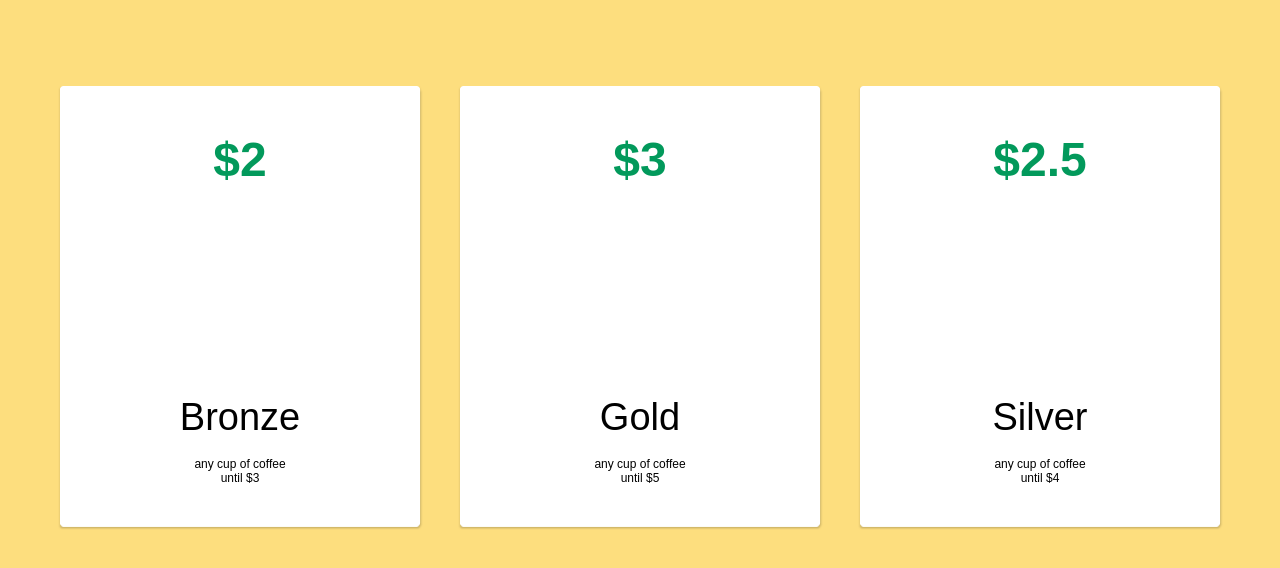
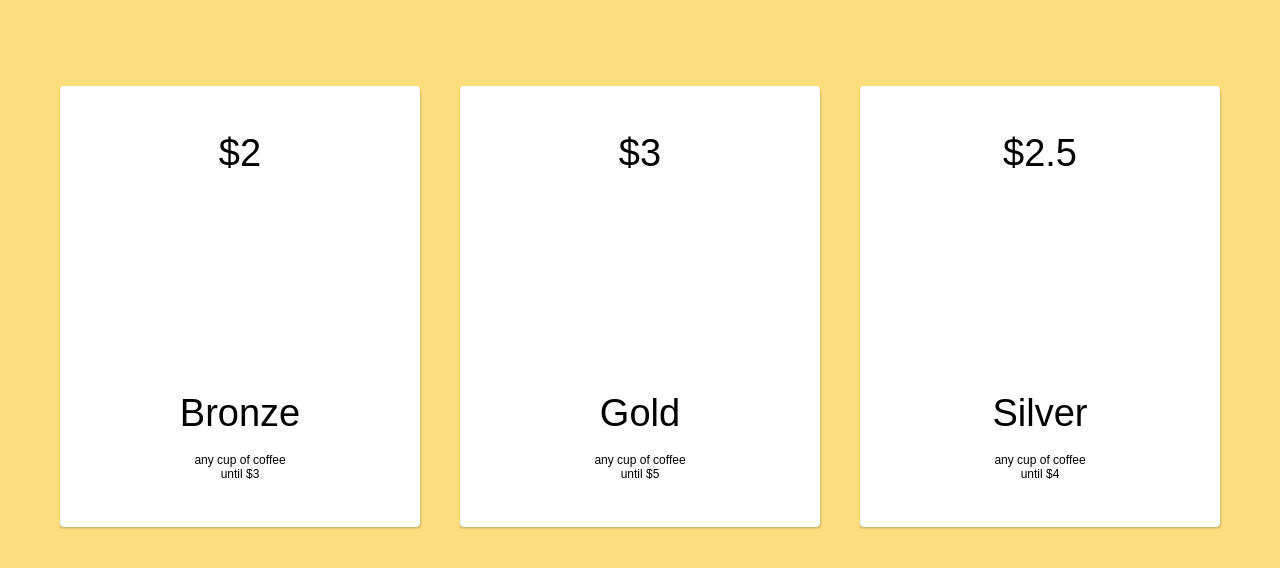
Before and after one commit to igorokopylov/2, a plain HTML site: page 8.html in a window 1280 px wide. Drawn offline with Linux system fonts and the light colour scheme.

Commit message:
Add files via upload

```diff
--- a/style8.css
+++ b/style8.css
@@ -16,7 +16,7 @@ body {
     background-repeat: no-repeat;
     background-position: center;
     width: 31%;
-    height: 445px;
+    height: 504px;
     text-align: center;
 }
 .bronze {
@@ -29,9 +29,6 @@ body {
     background-image: url("./images/silvercup.png"), url("./images/littlewhite.png");
 }
 
-.bronze:hover, .gold:hover, .silver:hover {
-    height: 504px;
-}
 .bronze:hover {
     background-image: url("./images/bronzecup.png"), url("./images/bigwhite.png");
 }
@@ -41,24 +38,20 @@ body {
 .silver:hover {
     background-image: url("./images/silvercup.png"), url("./images/bigwhite.png");
 }
-
 p {
     font-family: Arial, Helvetica, sans-serif;
 }
 .cost {
-    font-size: 48px;
-    color: #02995B;
-    font-weight: bolder;
-    margin-top: 46px;
+    font-size: 38px;
+    margin-top: 20.4%;
+    margin-bottom: 18px;
 }
 .rang {
     font-size: 38px;
-    margin-top: 56.4%;
+    margin-top: 58.4%;
     margin-bottom: 18px;
 }
-cost:hover {
-    margin-top: 76px;
-}
+
 rang:hover {
     font-size: 68px;
 }
```
